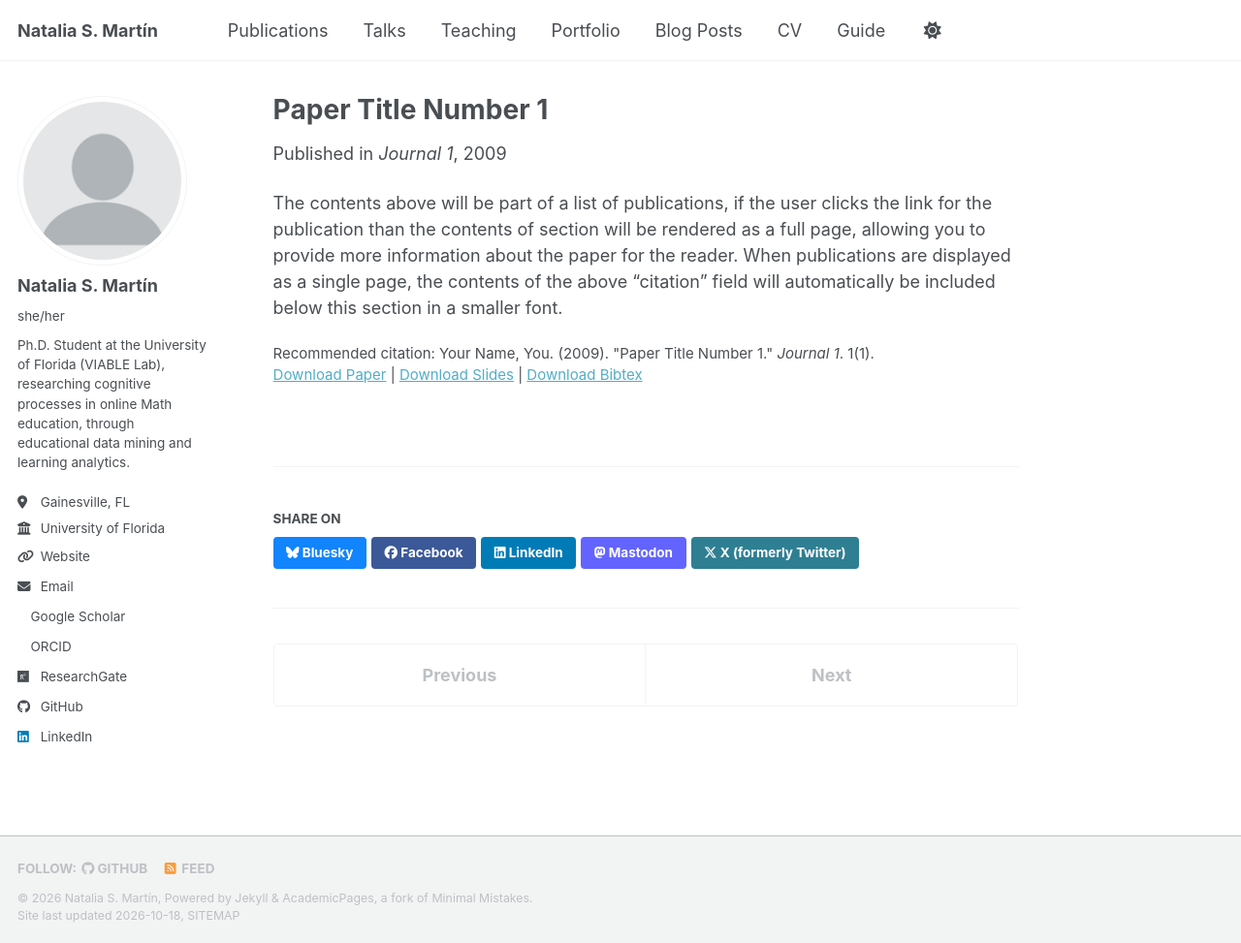
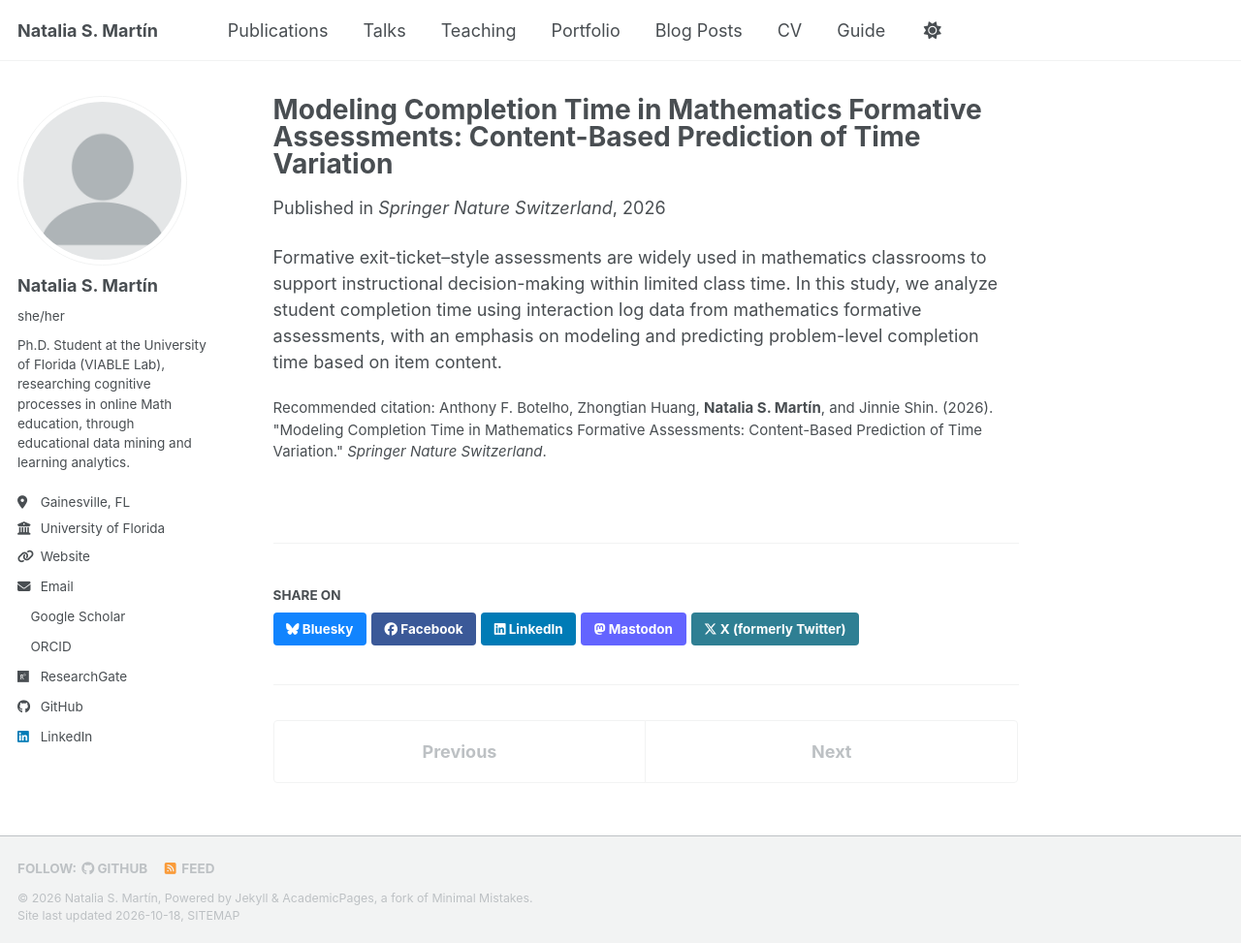
Before and after one commit to nat-mar/nar-mar.github.io, a Jekyll site: the page built from _publications/2009-10-01-paper-title-number-1.md, in a window 1280 px wide and 973 px high. Shown: the whole window at 97% size. Built offline with Jekyll 4.4.1, drawn with Linux system fonts in a browser that asks for light colours; a style sheet for code colours, icons or effects is not loaded.

Commit message:
Update 2009-10-01-paper-title-number-1.md

```diff
--- a/_publications/2009-10-01-paper-title-number-1.md
+++ b/_publications/2009-10-01-paper-title-number-1.md
@@ -1,14 +1,11 @@
 ---
-title: "Paper Title Number 1"
+title: "Modeling Completion Time in Mathematics Formative Assessments: Content-Based Prediction of Time Variation"
 collection: publications
 category: manuscripts
-permalink: /publication/2009-10-01-paper-title-number-1
-excerpt: 'This paper is about the number 1. The number 2 is left for future work.'
-date: 2009-10-01
-venue: 'Journal 1'
-slidesurl: 'https://academicpages.github.io/files/slides1.pdf'
-paperurl: 'https://academicpages.github.io/files/paper1.pdf'
-bibtexurl: 'https://academicpages.github.io/files/bibtex1.bib'
-citation: 'Your Name, You. (2009). &quot;Paper Title Number 1.&quot; <i>Journal 1</i>. 1(1).'
+permalink: /publication/2026-01-01-modeling-completion-time
+date: 2026-01-01
+venue: 'Springer Nature Switzerland'
+citation: 'Anthony F. Botelho, Zhongtian Huang, <b>Natalia S. Martín</b>, and Jinnie Shin. (2026). &quot;Modeling Completion Time in Mathematics Formative Assessments: Content-Based Prediction of Time Variation.&quot; <i>Springer Nature Switzerland</i>.'
 ---
-The contents above will be part of a list of publications, if the user clicks the link for the publication than the contents of section will be rendered as a full page, allowing you to provide more information about the paper for the reader. When publications are displayed as a single page, the contents of the above "citation" field will automatically be included below this section in a smaller font.
+
+Formative exit-ticket–style assessments are widely used in mathematics classrooms to support instructional decision-making within limited class time. In this study, we analyze student completion time using interaction log data from mathematics formative assessments, with an emphasis on modeling and predicting problem-level completion time based on item content.
```
